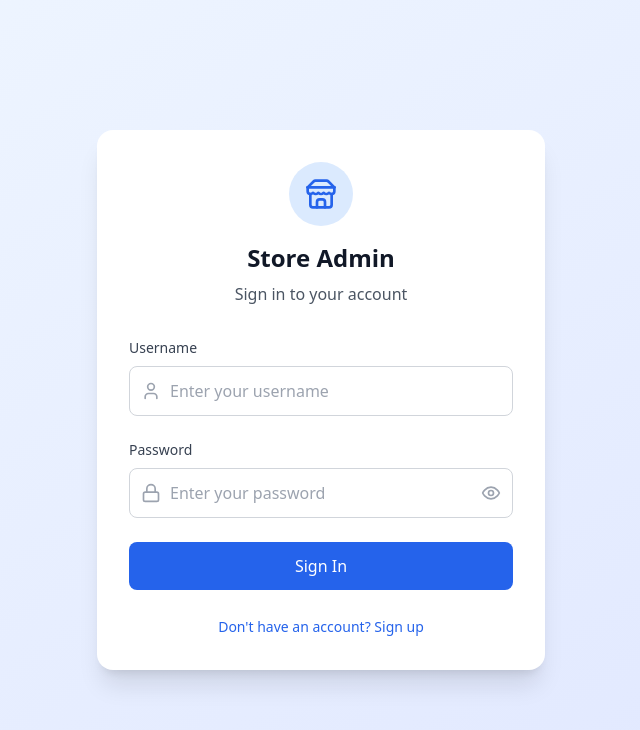
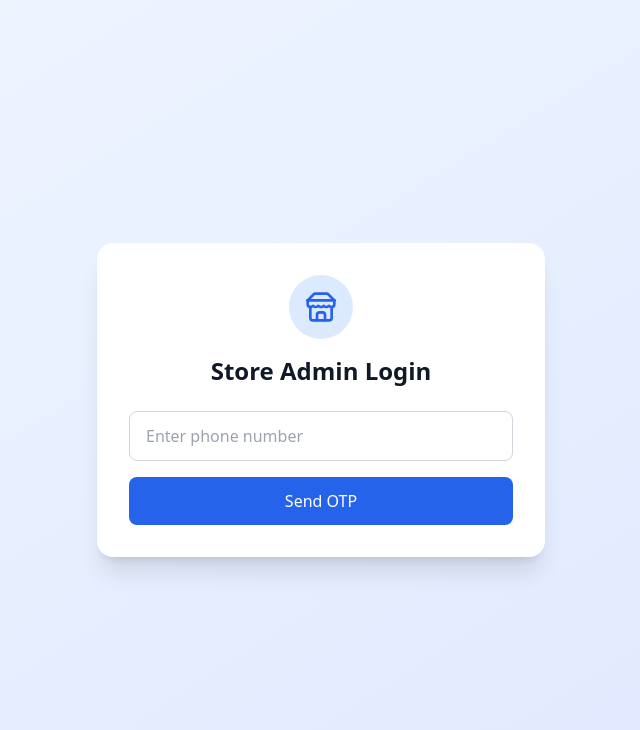
Before and after one commit to rajpalom13/tiffinwala-admin, a React (Vite) app: page / in a window 1280 px wide. Shown: the top 730 px of the page, without its empty margins (319-959 px from the left). Built offline with nearby package versions, Linux system fonts and the light colour scheme.

Commit message:
updated the auth

```diff
--- a/src/App.tsx
+++ b/src/App.tsx
@@ -10,6 +10,7 @@ import { PointsConfigComponent } from "./components/PointsConfig";
 import { MerchantSettlementManager } from "./components/MerchantSettlementManager";
 import { MerchantQRCodeManager } from "./components/MerchantQRCodeManager";
 import { MerchantExtraSettlementManager } from "./components/ExtraMerchantSettlementManager";
+import { RefundSystem } from "./components/Loyalty";
 
 const AppContent: React.FC = () => {
   const { isAuthenticated } = useAuth();
@@ -37,6 +38,8 @@ const AppContent: React.FC = () => {
         return <MerchantExtraSettlementManager />;
       case "merchant-qrcodes":
         return <MerchantQRCodeManager />;
+      case "refund":
+        return <RefundSystem />;
       default:
         return <Dashboard />;
     }
--- a/src/components/Login.tsx
+++ b/src/components/Login.tsx
@@ -1,153 +1,101 @@
-import React, { useState } from 'react';
-import { useAuth } from '../hooks/useAuth';
-import { Store, Eye, EyeOff, Mail, User, Lock } from 'lucide-react';
+import React, { useState } from "react";
+import { Store } from "lucide-react";
+import { useAuth } from "../hooks/useAuth";
 
 export const Login: React.FC = () => {
-  const [isLogin, setIsLogin] = useState(true);
-  const [formData, setFormData] = useState({
-    username: '',
-    email: '',
-    password: ''
-  });
-  const [showPassword, setShowPassword] = useState(false);
-  const [error, setError] = useState('');
+  const { sendOtpCode, verifyOtpCode } = useAuth();
+
+  const [phone, setPhone] = useState("");
+  const [otp, setOtp] = useState("");
+  const [step, setStep] = useState<"phone" | "otp">("phone");
   const [loading, setLoading] = useState(false);
-  const { login, signup } = useAuth();
+  const [error, setError] = useState("");
 
-  const handleSubmit = async (e: React.FormEvent) => {
-    e.preventDefault();
-    setError('');
+  const handleSendOtp = async () => {
+    setError("");
     setLoading(true);
-
-    try {
-      let success = false;
-      if (isLogin) {
-        success = await login(formData.username, formData.password);
-      } else {
-        success = await signup(formData.username, formData.email, formData.password);
+    const allowedPhones = ["8950291327", "9719697197"];
+    if (!allowedPhones.includes(phone)) {
+      setError("Invalid phone number.");
+      setLoading(false);
+      return;
     }
 
-      if (!success && isLogin) {
-        setError('Invalid credentials. Use "admin" / "admin123" for demo.');
+    const result = await sendOtpCode(phone);
+    if (result) {
+      setStep("otp");
+    } else {
+      setError("Failed to send OTP.");
     }
-    } catch (err) {
-      setError('An error occurred. Please try again.');
-    } finally {
     setLoading(false);
-    }
   };
 
-  const handleInputChange = (e: React.ChangeEvent<HTMLInputElement>) => {
-    setFormData({
-      ...formData,
-      [e.target.name]: e.target.value
-    });
+  const handleVerifyOtp = async () => {
+    setError("");
+    setLoading(true);
+    const result = await verifyOtpCode(phone, otp);
+    if (result) {
+      // the AuthProvider will set isAuthenticated
+      // AppContent will show the dashboard automatically
+    } else {
+      setError("Invalid OTP.");
+    }
+    setLoading(false);
   };
 
   return (
-    <div className="min-h-screen bg-gradient-to-br from-blue-50 to-indigo-100 flex items-center justify-center p-4">
-      <div className="max-w-md w-full">
-        <div className="bg-white rounded-2xl shadow-xl p-8">
-          <div className="text-center mb-8">
+    <div className="min-h-screen flex items-center justify-center bg-gradient-to-br from-blue-50 to-indigo-100 p-4">
+      <div className="max-w-md w-full bg-white rounded-2xl shadow-xl p-8">
+        <div className="text-center mb-6">
           <div className="inline-flex items-center justify-center w-16 h-16 bg-blue-100 rounded-full mb-4">
             <Store className="w-8 h-8 text-blue-600" />
           </div>
-            <h1 className="text-2xl font-bold text-gray-900">Store Admin</h1>
-            <p className="text-gray-600 mt-2">
-              {isLogin ? 'Sign in to your account' : 'Create your admin account'}
-            </p>
+          <h1 className="text-2xl font-bold text-gray-900">
+            Store Admin Login
+          </h1>
         </div>
 
-          <form onSubmit={handleSubmit} className="space-y-6">
-            <div>
-              <label className="block text-sm font-medium text-gray-700 mb-2">
-                Username
-              </label>
-              <div className="relative">
-                <User className="absolute left-3 top-1/2 transform -translate-y-1/2 w-5 h-5 text-gray-400" />
+        {step === "phone" && (
+          <>
             <input
               type="text"
-                  name="username"
-                  value={formData.username}
-                  onChange={handleInputChange}
-                  className="w-full pl-10 pr-4 py-3 border border-gray-300 rounded-lg focus:ring-2 focus:ring-blue-500 focus:border-transparent outline-none transition-all"
-                  placeholder="Enter your username"
-                  required
+              value={phone}
+              onChange={(e) => setPhone(e.target.value)}
+              placeholder="Enter phone number"
+              className="w-full mb-4 px-4 py-3 border border-gray-300 rounded-lg"
             />
-              </div>
-            </div>
-
-            {!isLogin && (
-              <div>
-                <label className="block text-sm font-medium text-gray-700 mb-2">
-                  Email
-                </label>
-                <div className="relative">
-                  <Mail className="absolute left-3 top-1/2 transform -translate-y-1/2 w-5 h-5 text-gray-400" />
-                  <input
-                    type="email"
-                    name="email"
-                    value={formData.email}
-                    onChange={handleInputChange}
-                    className="w-full pl-10 pr-4 py-3 border border-gray-300 rounded-lg focus:ring-2 focus:ring-blue-500 focus:border-transparent outline-none transition-all"
-                    placeholder="Enter your email"
-                    required
-                  />
-                </div>
-              </div>
+            <button
+              onClick={handleSendOtp}
+              disabled={loading}
+              className="w-full bg-blue-600 text-white py-3 rounded-lg hover:bg-blue-700 disabled:opacity-50"
+            >
+              {loading ? "Sending OTP..." : "Send OTP"}
+            </button>
+          </>
         )}
 
-            <div>
-              <label className="block text-sm font-medium text-gray-700 mb-2">
-                Password
-              </label>
-              <div className="relative">
-                <Lock className="absolute left-3 top-1/2 transform -translate-y-1/2 w-5 h-5 text-gray-400" />
+        {step === "otp" && (
+          <>
             <input
-                  type={showPassword ? 'text' : 'password'}
-                  name="password"
-                  value={formData.password}
-                  onChange={handleInputChange}
-                  className="w-full pl-10 pr-12 py-3 border border-gray-300 rounded-lg focus:ring-2 focus:ring-blue-500 focus:border-transparent outline-none transition-all"
-                  placeholder="Enter your password"
-                  required
+              type="text"
+              value={otp}
+              onChange={(e) => setOtp(e.target.value)}
+              placeholder="Enter OTP"
+              className="w-full mb-4 px-4 py-3 border border-gray-300 rounded-lg"
             />
             <button
-                  type="button"
-                  onClick={() => setShowPassword(!showPassword)}
-                  className="absolute right-3 top-1/2 transform -translate-y-1/2 text-gray-400 hover:text-gray-600"
+              onClick={handleVerifyOtp}
+              disabled={loading}
+              className="w-full bg-green-600 text-white py-3 rounded-lg hover:bg-green-700 disabled:opacity-50"
             >
-                  {showPassword ? <EyeOff className="w-5 h-5" /> : <Eye className="w-5 h-5" />}
+              {loading ? "Verifying..." : "Verify OTP"}
             </button>
-              </div>
-            </div>
+          </>
+        )}
 
         {error && (
-              <div className="p-3 bg-red-50 border border-red-200 rounded-lg text-red-700 text-sm">
-                {error}
-              </div>
+          <div className="mt-4 text-red-600 text-sm text-center">{error}</div>
         )}
-
-            <button
-              type="submit"
-              disabled={loading}
-              className="w-full bg-blue-600 text-white py-3 px-4 rounded-lg font-medium hover:bg-blue-700 focus:outline-none focus:ring-2 focus:ring-blue-500 focus:ring-offset-2 disabled:opacity-50 disabled:cursor-not-allowed transition-colors"
-            >
-              {loading ? 'Please wait...' : (isLogin ? 'Sign In' : 'Create Account')}
-            </button>
-          </form>
-
-          <div className="mt-6 text-center">
-            <button
-              onClick={() => setIsLogin(!isLogin)}
-              className="text-sm text-blue-600 hover:text-blue-800 font-medium"
-            >
-              {isLogin
-                ? "Don't have an account? Sign up"
-                : 'Already have an account? Sign in'}
-            </button>
-          </div>
-        </div>
       </div>
     </div>
   );
--- /dev/null
+++ b/src/components/Loyalty.tsx
@@ -0,0 +1,90 @@
+import React, { useState } from "react";
+import { addLoyaltyPoints } from "../api";
+import { CheckCircle, RefreshCcw } from "lucide-react";
+
+export const RefundSystem: React.FC = () => {
+  const [phone, setPhone] = useState("");
+  const [points, setPoints] = useState<number | string>("");
+  const [loading, setLoading] = useState(false);
+  const [resultMessage, setResultMessage] = useState<string | null>(null);
+
+  const handleSubmit = async () => {
+    if (!phone.trim() || points === "") {
+      alert("Please fill in both fields.");
+      return;
+    }
+
+    setLoading(true);
+    try {
+      const res: any = await addLoyaltyPoints({
+        phone,
+        points: Number(points),
+      });
+
+      if (res.status) {
+        setResultMessage(`✅ Points added successfully. New balance: ${res.data.loyaltyPoints}`);
+      } else {
+        setResultMessage(`❌ ${res.message}`);
+      }
+    } catch (e) {
+      console.error(e);
+      setResultMessage("❌ Failed to add points.");
+    }
+    setLoading(false);
+  };
+
+  return (
+    <div className="p-6 max-w-lg mx-auto">
+      <h1 className="text-3xl font-bold text-gray-900 mb-4">
+        Refund System
+      </h1>
+      <p className="text-gray-600 mb-6">
+        Enter user’s phone and points to refund loyalty points.
+      </p>
+
+      <div className="space-y-4">
+        <input
+          type="text"
+          placeholder="Phone Number"
+          value={phone}
+          onChange={(e) => setPhone(e.target.value)}
+          className="w-full px-3 py-2 border border-gray-300 rounded-lg focus:ring-2 focus:ring-blue-500 outline-none"
+          disabled={loading}
+        />
+
+        <input
+          type="number"
+          placeholder="Loyalty Points to Refund"
+          value={points}
+          onChange={(e) => setPoints(e.target.value)}
+          className="w-full px-3 py-2 border border-gray-300 rounded-lg focus:ring-2 focus:ring-blue-500 outline-none"
+          disabled={loading}
+        />
+
+        <button
+          onClick={handleSubmit}
+          disabled={loading}
+          className="w-full flex justify-center items-center space-x-2 bg-blue-600 text-white px-4 py-2 rounded-lg hover:bg-blue-700 disabled:opacity-50"
+        >
+          {loading ? (
+            <>
+              <RefreshCcw className="w-4 h-4 animate-spin" />
+              <span>Processing...</span>
+            </>
+          ) : (
+            <>
+              <CheckCircle className="w-4 h-4" />
+              <span>Refund Points</span>
+            </>
+          )}
+        </button>
+
+        {resultMessage && (
+          <div className="text-sm text-center mt-4 text-gray-700">
+            {resultMessage}
+          </div>
+        )}
+      </div>
+    </div>
+  );
+};
--- a/src/components/Navigation.tsx
+++ b/src/components/Navigation.tsx
@@ -8,10 +8,11 @@ import {
   Bell,
   Settings,
   LogOut,
-  User,
   Coins,
   QrCode,
   DollarSign,
+  RotateCw,
+  LucideIcon,
 } from "lucide-react";
 
 interface NavigationProps {
@@ -19,13 +20,19 @@ interface NavigationProps {
   setActiveTab: (tab: string) => void;
 }
 
+interface MenuItem {
+  id: string;
+  label: string;
+  icon: LucideIcon;
+}
+
 export const Navigation: React.FC<NavigationProps> = ({
   activeTab,
   setActiveTab,
 }) => {
-  const { user, logout } = useAuth();
+  const { logout } = useAuth();
 
-  const menuItems = [
+  const menuItems: MenuItem[] = [
     { id: "dashboard", label: "Dashboard", icon: BarChart3 },
     { id: "banners", label: "Banners", icon: Image },
     { id: "coupons", label: "Coupons", icon: Ticket },
@@ -34,6 +41,7 @@ export const Navigation: React.FC<NavigationProps> = ({
     { id: "merchant-settlements", label: "Settlements", icon: Coins },
     { id: "merchant-extra-settlements", label: "Extra Cash Settlement", icon: DollarSign },
     { id: "merchant-qrcodes", label: "QR Codes", icon: QrCode },
+    { id: "refund", label: "Refund System", icon: RotateCw },
   ];
 
   return (
@@ -74,15 +82,6 @@ export const Navigation: React.FC<NavigationProps> = ({
       </nav>
 
       <div className="p-4 border-t border-gray-700">
-        <div className="flex items-center space-x-3 mb-4">
-          <div className="w-8 h-8 bg-gray-700 rounded-full flex items-center justify-center">
-            <User className="w-4 h-4" />
-          </div>
-          <div className="flex-1">
-            <p className="text-sm font-medium">{user?.username}</p>
-            <p className="text-xs text-gray-400">{user?.email}</p>
-          </div>
-        </div>
         <button
           onClick={logout}
           className="w-full flex items-center space-x-3 px-4 py-2 text-gray-300 hover:bg-gray-800 hover:text-white rounded-lg transition-colors"
--- a/src/hooks/useAuth.tsx
+++ b/src/hooks/useAuth.tsx
@@ -1,73 +1,65 @@
-import { useState, useContext, createContext, ReactNode } from 'react';
-import { User } from '../types';
+import { useState, useEffect, createContext, useContext } from "react";
+import { sendOtp, verifyOtp } from "../api";
 
-interface AuthContextType {
-  user: User | null;
-  login: (username: string, password: string) => Promise<boolean>;
-  signup: (username: string, email: string, password: string) => Promise<boolean>;
+interface AuthContextValue {
+  isAuthenticated: boolean;
+  sendOtpCode: (phone: string) => Promise<boolean>;
+  verifyOtpCode: (phone: string, otp: string) => Promise<boolean>;
   logout: () => void;
-  isAuthenticated: boolean;
 }
 
-const AuthContext = createContext<AuthContextType | undefined>(undefined);
+const AuthContext = createContext<AuthContextValue | undefined>(undefined);
 
-export const AuthProvider = ({ children }: { children: ReactNode }) => {
-  const [user, setUser] = useState<User | null>(() => {
-    const savedUser = localStorage.getItem('adminUser');
-    return savedUser ? JSON.parse(savedUser) : null;
-  });
+export function AuthProvider({ children }: { children: React.ReactNode }) {
+  const [isAuthenticated, setIsAuthenticated] = useState(false);
 
-  const login = async (username: string, password: string): Promise<boolean> => {
-    // Simulate API call - in production, this would be a real authentication
-    if (username === 'admin' && password === 'admin123') {
-      const adminUser: User = {
-        id: '1',
-        username: 'admin',
-        email: 'admin@store.com',
-        role: 'admin'
-      };
-      setUser(adminUser);
-      localStorage.setItem('adminUser', JSON.stringify(adminUser));
+  useEffect(() => {
+    const token = localStorage.getItem("token");
+    if (token) setIsAuthenticated(true);
+  }, []);
+
+  const sendOtpCode = async (phone: string) => {
+    try {
+      await sendOtp(phone);
       return true;
+    } catch (e) {
+      console.error(e);
+      return false;
     }
-    return false;
   };
 
-  const signup = async (username: string, email: string, password: string): Promise<boolean> => {
-    // Simulate API call - in production, this would create a new admin account
-    const newUser: User = {
-      id: Date.now().toString(),
-      username,
-      email,
-      role: 'admin'
-    };
-    setUser(newUser);
-    localStorage.setItem('adminUser', JSON.stringify(newUser));
-    return true;
+  const verifyOtpCode = async (phone: string, otp: string) => {
+    try {
+      const res: any = await verifyOtp(phone, otp);
+      if (res?.status) {
+        localStorage.setItem("token", "dummyToken");
+        setIsAuthenticated(true);
+        return true;
+      } else {
+        return false;
+      }
+    } catch (e) {
+      console.error(e);
+      return false;
+    }
   };
 
   const logout = () => {
-    setUser(null);
-    localStorage.removeItem('adminUser');
+    localStorage.removeItem("token");
+    setIsAuthenticated(false);
   };
 
   return (
-    <AuthContext.Provider value={{
-      user,
-      login,
-      signup,
-      logout,
-      isAuthenticated: !!user
-    }}>
+    <AuthContext.Provider
+      value={{ isAuthenticated, sendOtpCode, verifyOtpCode, logout }}
+    >
       {children}
     </AuthContext.Provider>
   );
-};
+}
 
-export const useAuth = () => {
-  const context = useContext(AuthContext);
-  if (context === undefined) {
-    throw new Error('useAuth must be used within an AuthProvider');
-  }
-  return context;
-};
+export function useAuth() {
+  const ctx = useContext(AuthContext);
+  if (!ctx) throw new Error("useAuth must be used inside AuthProvider");
+  return ctx;
+}
```
Also changed, not shown: src/api/index.ts (+28 -0 lines). Lines whose indentation alone changed are shown as unchanged.
